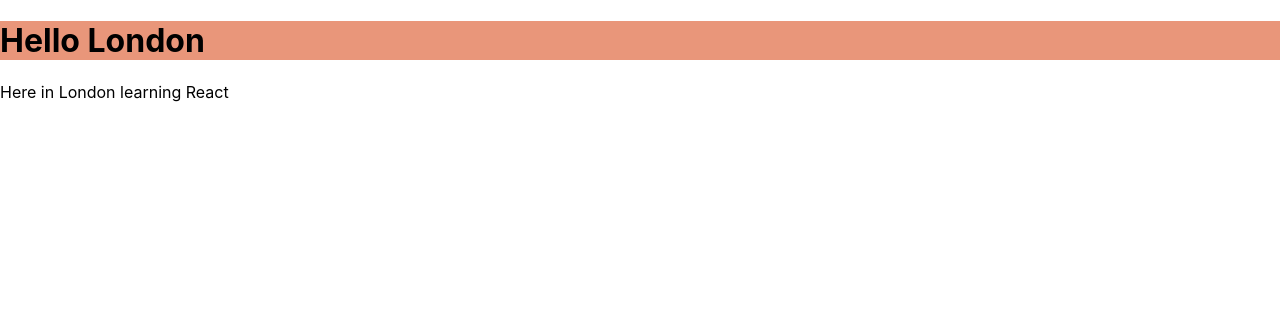
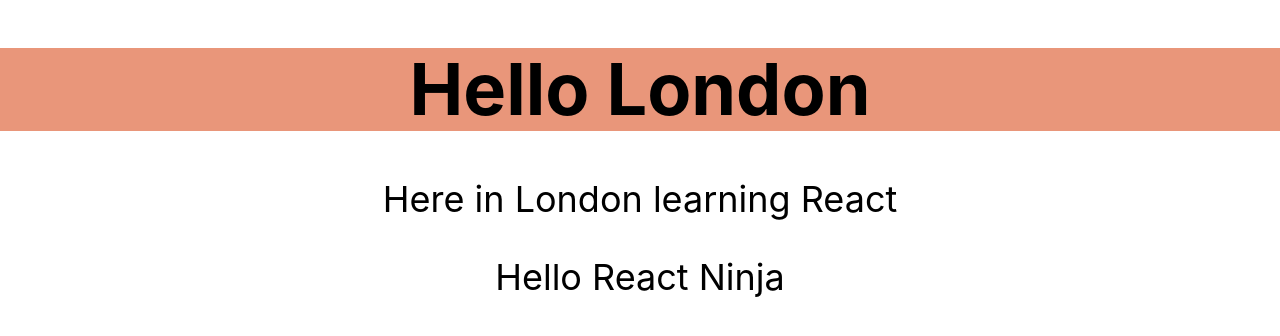
Before and after one commit to Emanuele-20/roboFriends, a React (Create React App) app: page / in a window 1280 px wide. Shown: the top 336 px of the page. Built offline with nearby package versions, Linux system fonts and the light colour scheme.

Commit message:
Added a prop to our component in the index.js file and specified that in the Hello component inside the Hello.js file

```diff
--- a/src/Hello.js
+++ b/src/Hello.js
@@ -8,9 +8,11 @@
     render(){
 
         return (
-            <div>
+            <div className='f2 tc'>
                 <h1>Hello London</h1>
                 <p>Here in London learning React</p>
+                    <p>{this.props.greeting}</p>
+                {/* this is referring to the Hello Class */}
             </div>
         )
 
--- a/src/index.js
+++ b/src/index.js
@@ -3,13 +3,14 @@
 import './index.css';
 //import App from './App';
 import Hello from './Hello'
+import 'tachyons';
 import reportWebVitals from './reportWebVitals';
 
 
 
 
 
-ReactDOM.render(  <Hello />,  document.getElementById('root')   );
+ReactDOM.render(  <Hello greeting = {'Hello React Ninja'}/>,  document.getElementById('root')   );
 
 
 
```
